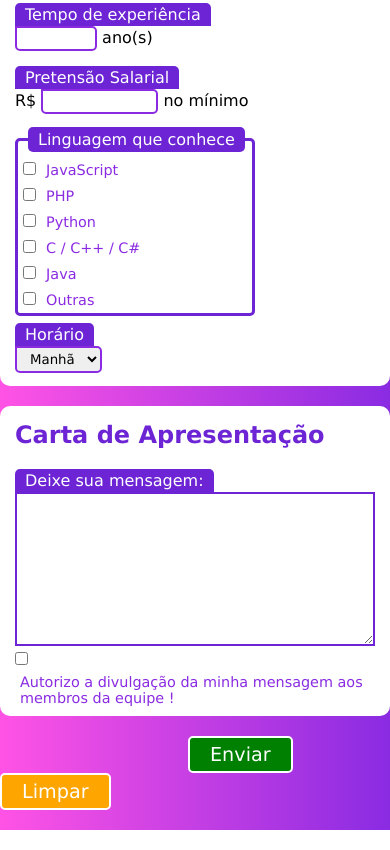
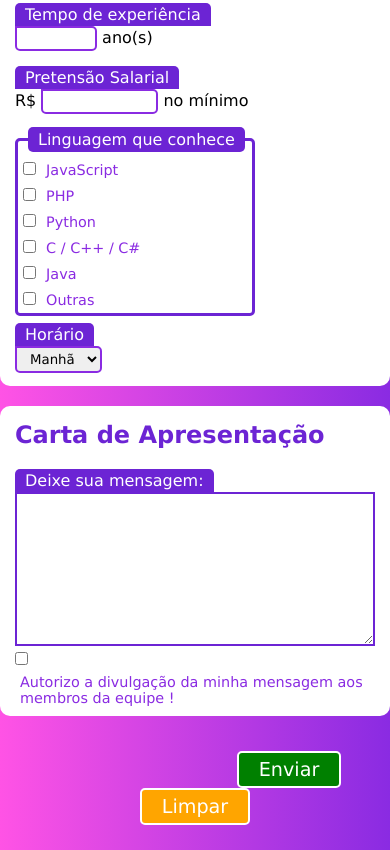
Before and after one commit to DaviOliveira10/projeto-formulario, a plain HTML site: page index.html in a window 390 px wide. Shown: the part 912-1762 px from the top of the page. Drawn offline with Linux system fonts and the light colour scheme.

Commit message:
botoes centralizados
Botôes responsivos

```diff
--- a/index.html
+++ b/index.html
@@ -86,8 +86,10 @@
                 <label class="limpo" for="autorizacao">Autorizo a divulgação da minha mensagem aos membros da equipe
                     !</label>
             </section>
-            <input type="submit" value="Enviar">
-            <input type="reset" value="Limpar">
+            <section class="botoes">
+                <input type="submit" value="Enviar">
+                <input type="reset" value="Limpar">
+            </section>
         </form>
     </main>
 </body>
--- a/style.css
+++ b/style.css
@@ -63,7 +63,8 @@ section{
     margin-bottom: 20px;
 }
 section.botoes{
-    margin: auto;
+    background-color: unset;
+    text-align: center;
 }
 fieldset{
     border: solid #6C24D4 3px;
```
